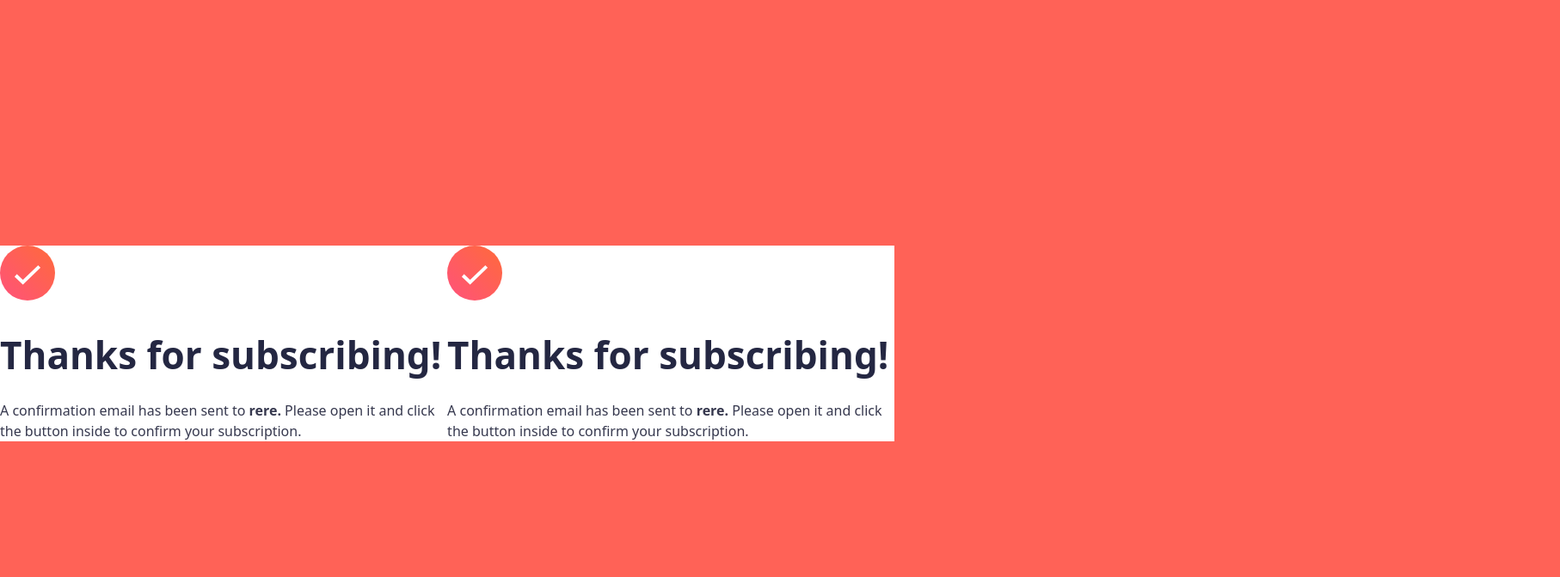
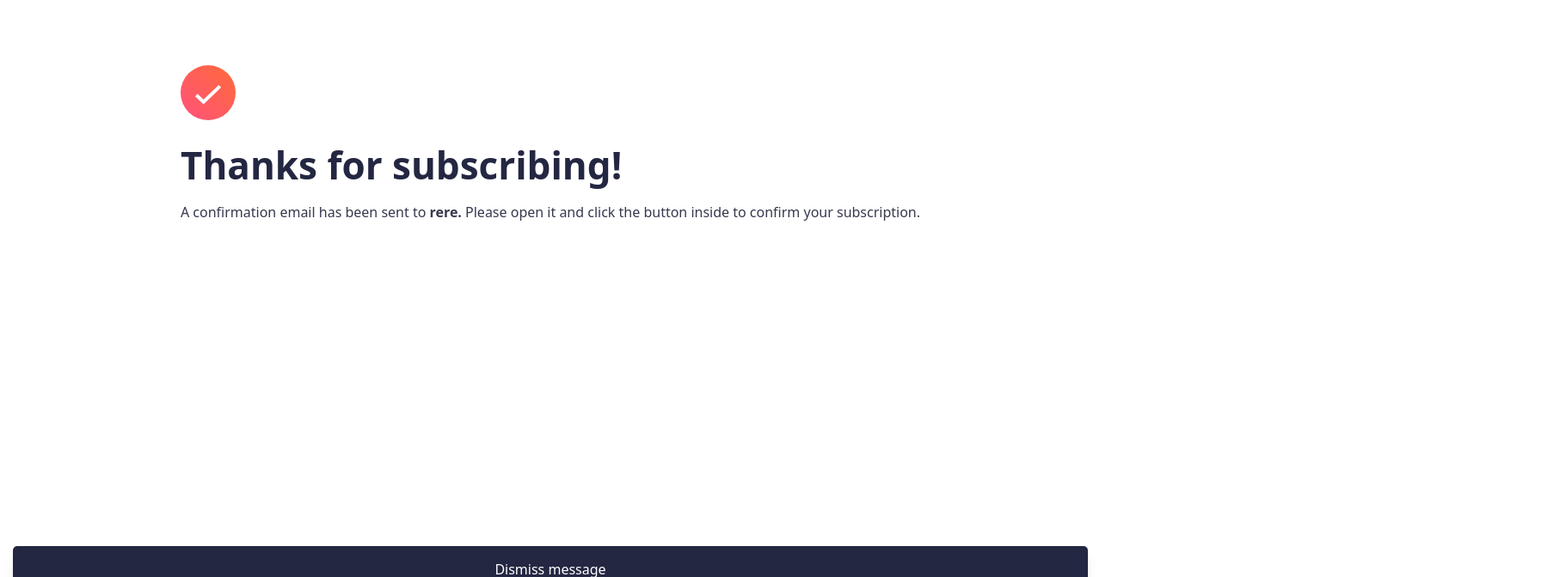
Before and after one commit to RereTooki/newsletter-component, a React (Vite) app: page / in a window 1280 px wide. Both pictures are taken after typing "name@example.com" into the empty fields and a click on the button "Subscribe to monthly newsletter". Shown: the top 672 px of the page at 86% size, 1814 px wide, since content can reach past the window. Built offline with nearby package versions, Linux system fonts and the light colour scheme.

Commit message:
Done with the page 2

```diff
--- a/index.html
+++ b/index.html
@@ -11,7 +11,7 @@
 
     <!-- Feel free to remove these styles or customise in your own stylesheet 👍 -->
     <style>
-      .rerealign { background-color: white; }
+
       .attribution { font-size: 11px; text-align: center; margin-top: 10px; color:  powderblue; }
       .attribution a { color:palevioletred; text-decoration: underline; }
     </style>
--- a/src/components/Card.tsx
+++ b/src/components/Card.tsx
@@ -43,17 +43,36 @@ const Card = () => {
       )}
       {isVisible || (
         <>
-          <div className="h-screen w-fit bg-tomatos flex flex-row justify-center items-center">
-            <CardBody2 />
-            <CardBody2 />
-            <div className="self-end w-screen mb-[20px]">
+          <div className=" px-[15px] h-screen w-screen flex flex-col justify-center items-center">
+            <div className="h-[70vh]">
+              <CardBody2 />
+            </div>
+
+            <div className="w-full">
               <button
-                className="text-whites rounded-[5px] bg-dark-slate-greys hover:gradient shadow-lg hover:shadow-tomatos/70"
+                className="text-whites w-full py-[15px] rounded-[5px] bg-dark-slate-greys hover:gradient shadow-lg hover:shadow-tomatos/70"
                 type="submit"
                 onClick={() => setIsVisible(true)}
               >
-                Subscribe to monthly newsletter
+                Dismiss message
               </button>
+            </div>
+            <div className="attribution">
+              Challenge by{" "}
+              <a
+                href="https://www.frontendmentor.io?ref=challenge"
+                target="_blank"
+              >
+                Frontend Mentor
+              </a>
+              . Coded by{" "}
+              <a
+                href="https://linkedin.com/in/rerel-oluwa-tooki-b53396253/"
+                target="_blank"
+              >
+                Rere Tooki
+              </a>
+              .
             </div>
           </div>
         </>
--- a/src/components/CardBody2.tsx
+++ b/src/components/CardBody2.tsx
@@ -5,9 +5,9 @@ import IconSuccess from "../assets/images/icon-success.svg";
 const CardBody2 = () => {
   return (
     <>
-      <div className="rerealign">
+      <div className="bg-whites">
         <img className="" src={IconSuccess} alt="A success icon" />
-        <h1 className="text-dark-slate-greys text-[44px] font-bold mt-[30px] mb-[20px]">
+        <h1 className="leading-[45px] text-dark-slate-greys text-[44px] font-bold mt-[30px] mb-[20px]">
           Thanks for subscribing!
         </h1>
         <p className="text-charcoal-greys">
```
